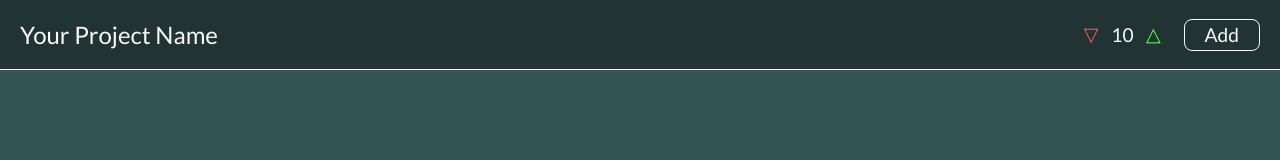
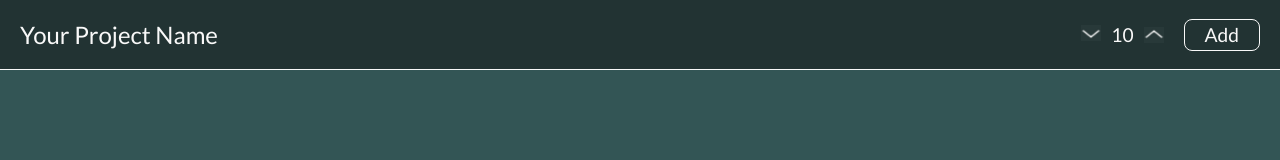
Before and after one commit to theimberger/record-needles, a React (Vite) app: page / in a window 1280 px wide. Shown: the top 160 px of the page. Built offline with nearby package versions, Linux system fonts and the light colour scheme.

Commit message:
Adjust inputs

```diff
--- a/src/App.css
+++ b/src/App.css
@@ -53,12 +53,15 @@ input {
   border: 0;
 }
 
-.project-controls__button-minus {
-  color: #ff5a5a;
+.project-controls__button-minus img,
+.project-controls__button-plus img {
+  filter: invert(1);
+  width: 20px;
 }
 
-.project-controls__button-plus {
-  color: #5aff5a;
+.project-controls__button-plus img {
+  margin-top: 5px;
+  transform: scaleY(-1);
 }
 
 .project-controls__button-add-row {
--- a/src/StitchCounter.tsx
+++ b/src/StitchCounter.tsx
@@ -34,6 +34,9 @@ const StitchCounter = () => {
     setName(newName);
   }
 
+  const handleNumberChange = (e: React.ChangeEvent<HTMLInputElement>) => {
+    setCount(parseInt(e.target.value));
+  }
 
   let runningStitches = 0;
 
@@ -50,19 +53,21 @@ const StitchCounter = () => {
             className='project-controls__button-minus'
             onClick={() => setCount(rowStitches - 1)}
           >
-            ▽
+            <img src='src/assets/arrow.png' alt='-' />
           </button>
           <input
-            type='number'
-            value={rowStitches}
+            type='text'
+            inputMode='decimal'
+            value={Number.isNaN(rowStitches) ? '' : rowStitches}
             style={{ width: `${String(rowStitches).length}ch` }}
-            onChange={(e) => setCount(Number(e.target.value))}
+            onChange={handleNumberChange}
+            onBlur={() => Number.isNaN(rowStitches) && setCount(0)}
           />
           <button
             className='project-controls__button-plus'
             onClick={() => setCount(rowStitches + 1)}
           >
-            △
+            <img src='src/assets/arrow.png' alt='+' />
           </button>
           <button className='project-controls__button-add-row' onClick={addRow}>Add</button>
         </div>
```
Also changed, not shown: src/assets/arrow.png (added).
